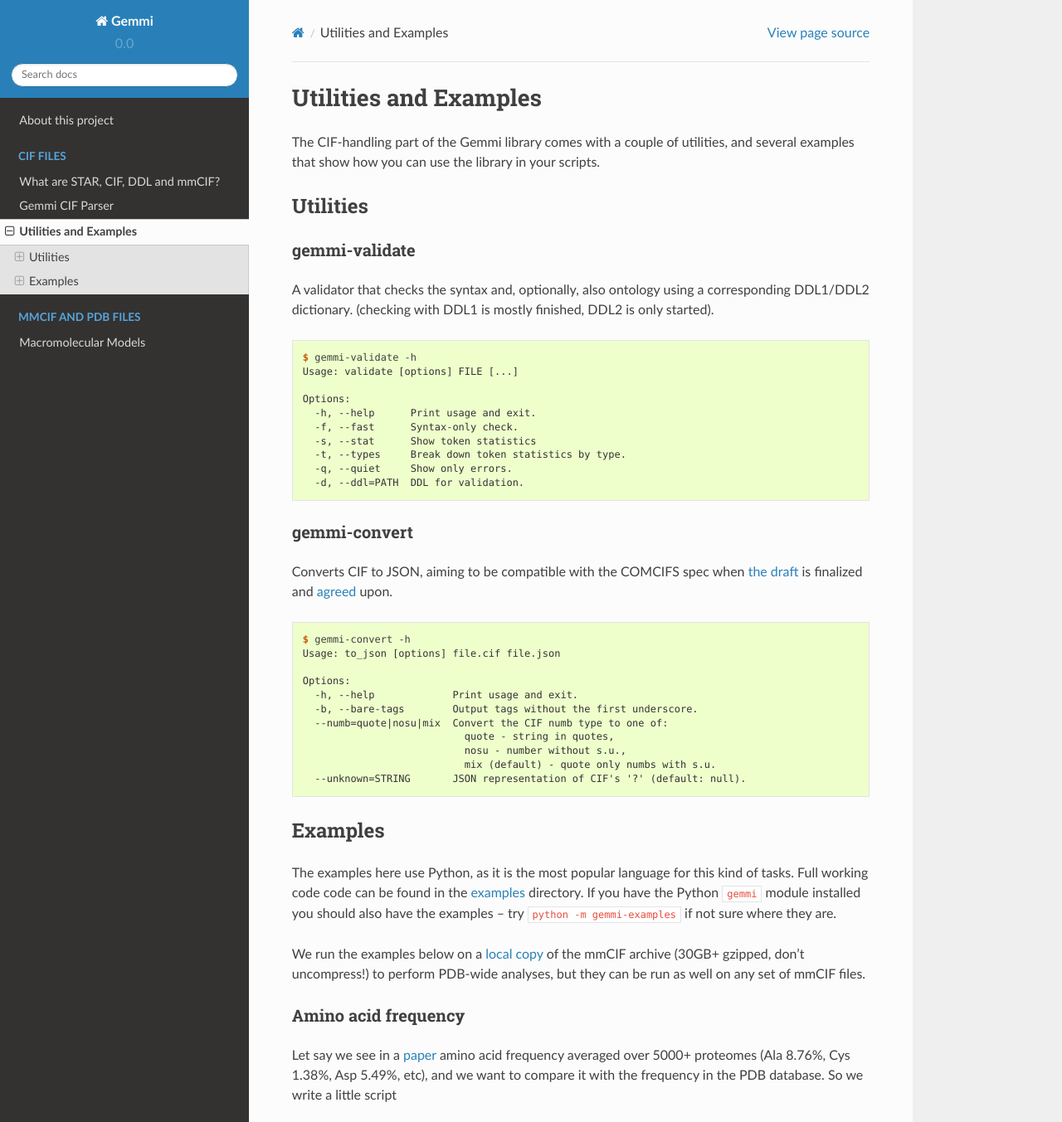
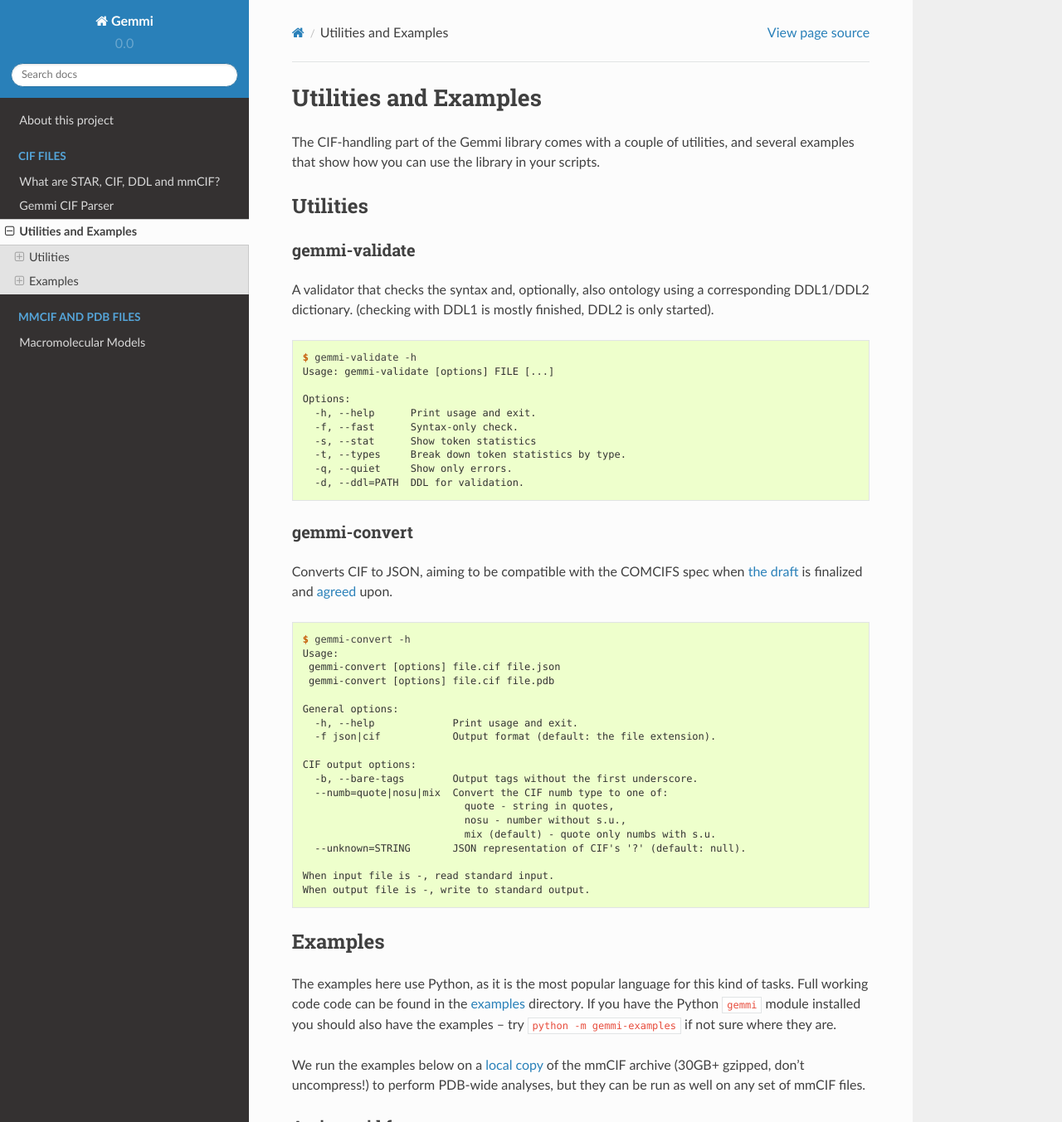
Before and after one commit to project-gemmi/gemmi, a Sphinx documentation site: the page built from docs/cif-utils.rst, in a window 1280 px wide and 1400 px high, cut to the strip 0-1353 px from the top of the window. Shown: the whole strip at 83% size. Built offline with Sphinx 7.4.7 and the Read the Docs theme 2.0.0, drawn with Linux system fonts in a browser that asks for light colours.

```diff
--- a/docs/cif-parser.rst
+++ b/docs/cif-parser.rst
@@ -258,6 +258,8 @@ C++ compiler (GCC 4.8+, Clang 3.4+, MSVC 2015+, ICC 16+)::
 
 TODO: documentation
 
+(in the meantime see ``pydoc gemmi.cif`` and examples)
+
 Example (says hello to each element found in mmCIF):
 
 .. literalinclude:: ../examples/hello.py
--- a/docs/convert-help.txt
+++ b/docs/convert-help.txt
@@ -1,11 +1,19 @@
 $ gemmi-convert -h
-Usage: to_json [options] file.cif file.json
+Usage:
+ gemmi-convert [options] file.cif file.json
+ gemmi-convert [options] file.cif file.pdb
 
-Options:
+General options:
   -h, --help             Print usage and exit.
+  -f json|cif            Output format (default: the file extension).
+
+CIF output options:
   -b, --bare-tags        Output tags without the first underscore.
   --numb=quote|nosu|mix  Convert the CIF numb type to one of:
                            quote - string in quotes,
                            nosu - number without s.u.,
                            mix (default) - quote only numbs with s.u.
   --unknown=STRING       JSON representation of CIF's '?' (default: null).
+
+When input file is -, read standard input.
+When output file is -, write to standard output.
--- a/docs/validate-help.txt
+++ b/docs/validate-help.txt
@@ -1,5 +1,5 @@
 $ gemmi-validate -h
-Usage: validate [options] FILE [...]
+Usage: gemmi-validate [options] FILE [...]
 
 Options:
   -h, --help      Print usage and exit.
```
Also changed, not shown: 2 other files.
